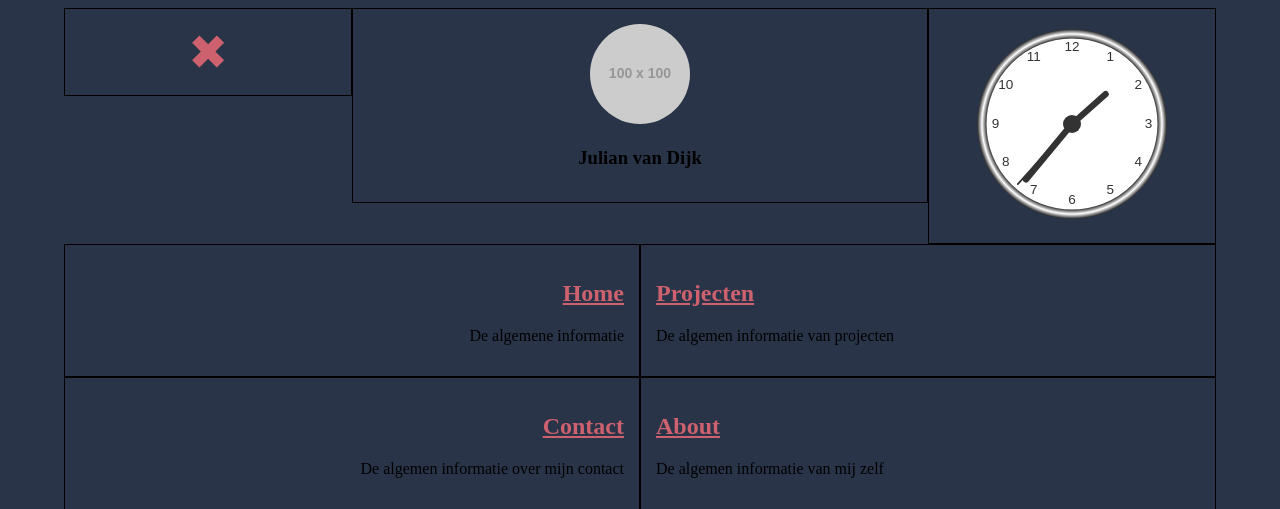
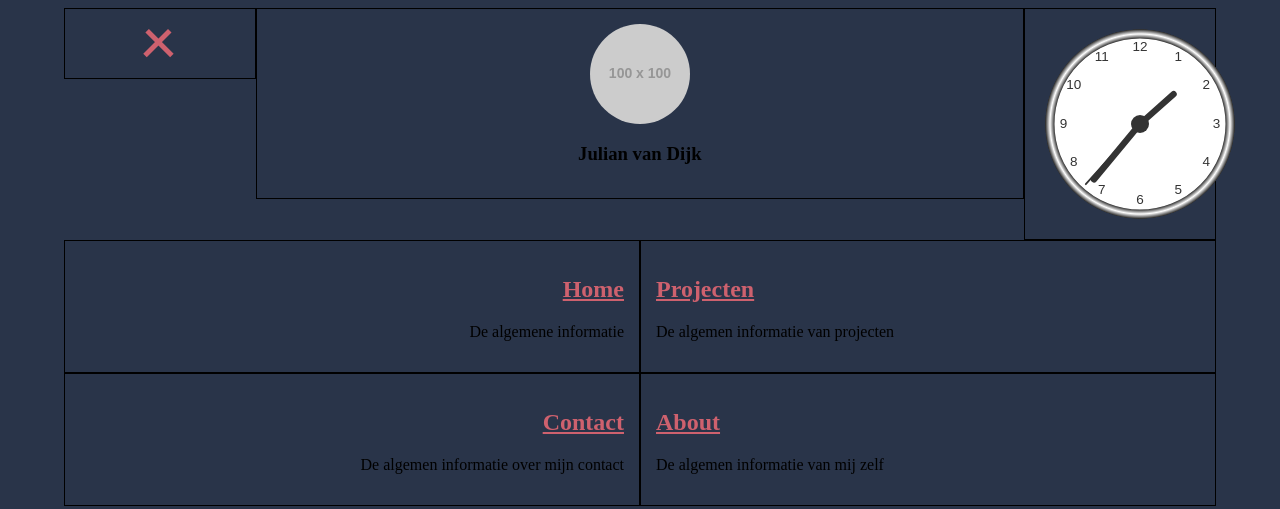
Before and after one commit to Julian-4A5A/portfolio, a PHP site: page /menu.php in a window 1280 px wide. Shown: the top 509 px of the page. Run offline with PHP 8.4, Linux system fonts and the light colour scheme; grey boxes labelled with a size stand in for pictures from a placeholder-image service; some libraries are stand-ins or nearby versions.

Commit message:
vernieuwing

```diff
--- a/Javascript.js
+++ b/Javascript.js
@@ -15,5 +15,9 @@ function loadpage(href, callBack){
             }
     function callData(result){
         console.log(result);
-        return document.getElementById( 'content').innerHTML = result.response;
+        return document.getElementById( 'base').innerHTML = result.response;
     }
+
+    function menu(x) {
+        x.classList.toggle("change");
+    }
--- a/Project.php
+++ b/Project.php
@@ -12,7 +12,7 @@
         <?php include 'Header.php'; ?>
       </div>
       <div id="base">
-
+        <p id="loader"></p>
       </div>
         <div class="col-4">
           <div class="Title">
--- a/index.php
+++ b/index.php
@@ -15,7 +15,7 @@
 
 
         <div class="col-3">
-            <img src="http://placehold.it/300x150">
+            <img src="./images/natuur.jpg">
         </div>
 
         <div class="col-6">
--- a/menu.php
+++ b/menu.php
@@ -1,21 +1,60 @@
-
+<script type="text/javascript">
+function goBack() {
+  window.history.back();
+}
+</script>
 <!DOCTYPE html>
 <html>
   <head>
     <meta charset="utf-8">
     <title>Menu</title>
     <link rel="stylesheet" href="Style.css">
+    <style media="screen">
+    .container {
+        display: inline-block;
+        cursor: pointer;
+    }
+
+    .bar1, .bar2, .bar3 {
+        width: 35px;
+        height: 5px;
+        background-color:#ce616e;
+        margin: 6px 0;
+        transition: 0.2s;
+
+    }
+
+    .bar1 {
+        -webkit-transform: rotate(-45deg) translate(-9px, 6px) ;
+        transform: rotate(-45deg) translate(-9px, 6px) ;
+    }
+
+    .bar2 {opacity: 0;}
+
+    .bar3 {
+        -webkit-transform: rotate(45deg) translate(-8px, -8px) ;
+        transform: rotate(45deg) translate(-8px, -8px) ;
+    }
+    </style>
     <script src="Javascript.js" charset="utf-8"></script>
     <script src="https://ajax.googleapis.com/ajax/libs/jquery/3.1.1/jquery.min.js"></script>
   </head>
   <body id="Menu_Page">
 <section class="row">
-      <div class="col-3">
-          <div class="">
-            <span class="icon"><a href="./">&#10006;</a></span>
+
+        <div class="header">
           </div>
+        <div class="col-2" >
+
+
+          <div class="container" onclick="goBack()">
+            <div class="bar1"></div>
+            <div class="bar2"></div>
+            <div class="bar3"></div>
+          </div>
+
       </div>
-      <div class="col-6 " >
+      <div class="col-8 " >
         <div class="base">
           <img src="http://placehold.it/100x100" class="MenuHeadImage">
           <h3>Julian van Dijk</h3>
@@ -23,7 +62,7 @@
         </div>
 
       </div>
-      <div class="col-3 clock">
+      <div class="col-2 clock">
         <?php require 'Clock.php'; ?>
       </div>
 
--- a/projecten/eigen.php
+++ b/projecten/eigen.php
@@ -1,4 +1,4 @@
-<?php include 'Header.php'; ?>
+
   <div class="col-12">
       <img src="http://placehold.it/300x150">
   </div>
```
Also changed, not shown: Header.php (+34 -2 lines), images/Natuur.jpg (added), images/Natuurde.jpg (added).
